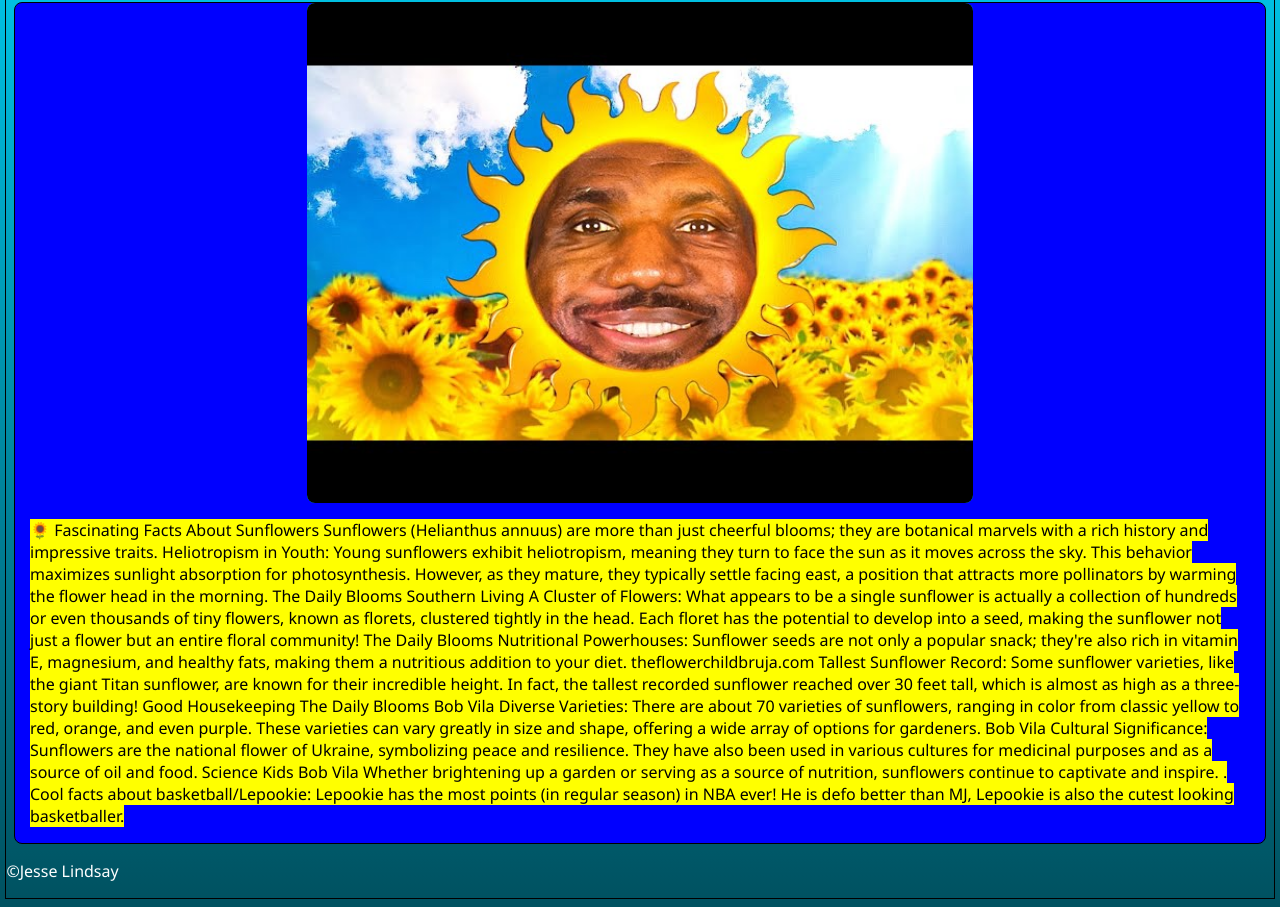
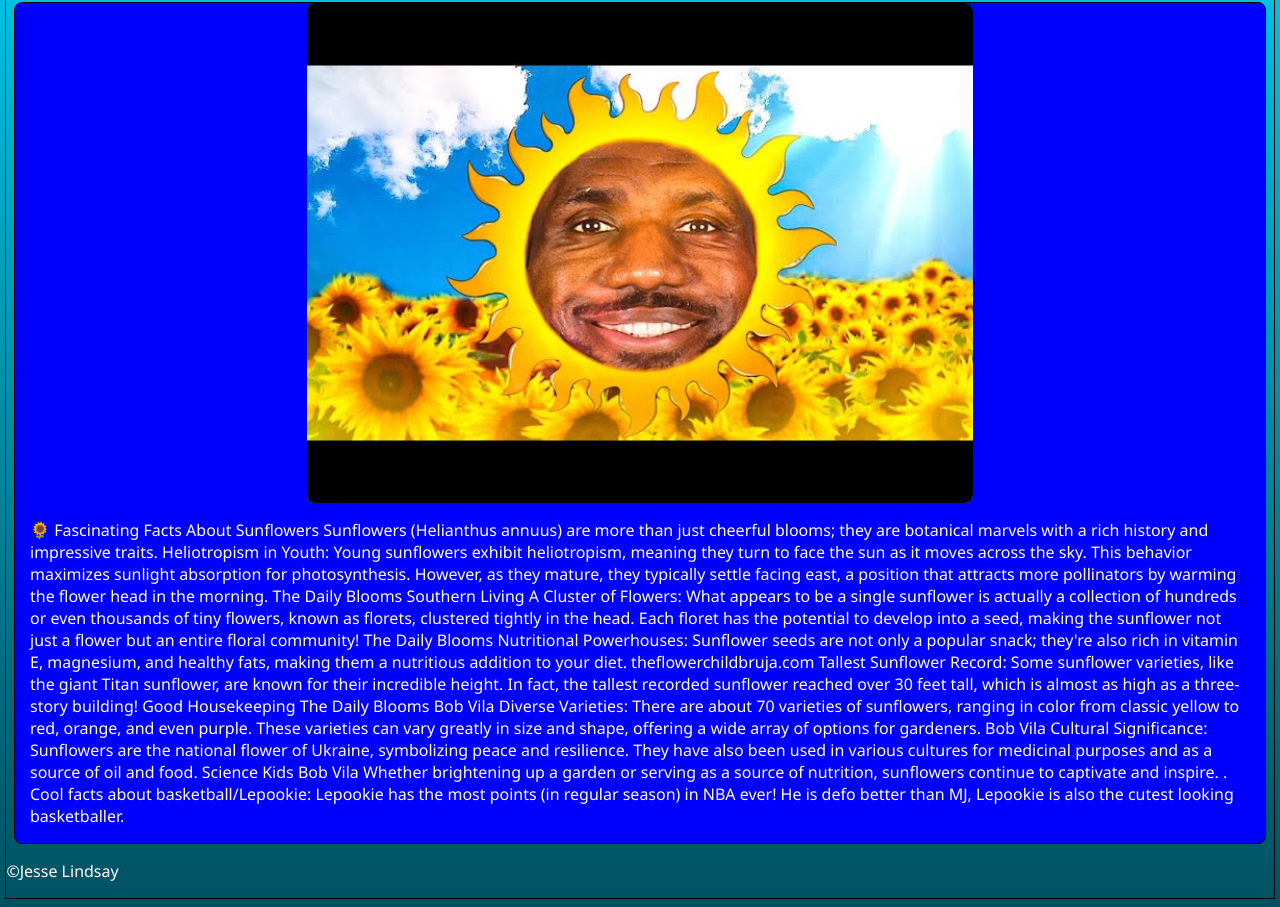
Before and after one commit to DrizzyDragon/DrizzyDragon.github.io, a plain HTML site: page index.html in a window 1280 px wide. Shown: the part 213-1120 px from the top of the page. Drawn offline with Linux system fonts and the light colour scheme.

Commit message:
Update index.html

```diff
--- a/index.html
+++ b/index.html
@@ -29,7 +29,7 @@
         <div>
             <img src="flower3.jpg.jpg" alt="Flower image" id="main-image">
         </div>
-        <p><mark>
+        <p>
             🌻 Fascinating Facts About Sunflowers
             Sunflowers (Helianthus annuus) are more than just cheerful blooms; they are botanical marvels with a rich history and impressive traits.
 
@@ -68,7 +68,7 @@
             Cool facts about basketball/Lepookie:
             Lepookie has the most points (in regular season) in NBA ever!
             He is defo better than MJ, Lepookie is also the cutest looking basketballer.
-        </mark></p>
+        </p>
     </div>
     <footer>
         <p>
```
